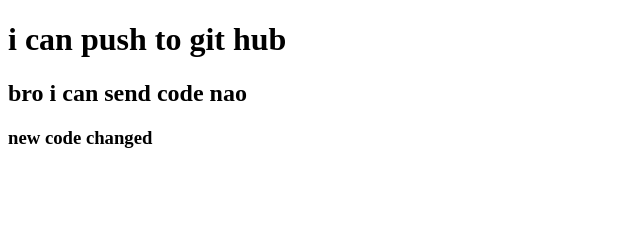
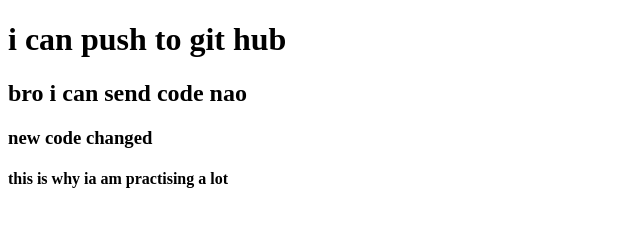
Before and after one commit to sajidmahmood21/my-thirdrepo, a plain HTML site: page index.html in a window 1280 px wide. Shown: the whole page, without its empty margins (0-640 px from the left). Drawn offline with Linux system fonts and the light colour scheme.

```diff
--- a/index.html
+++ b/index.html
@@ -10,6 +10,7 @@
       <h1>i  can push to  git hub</h1>
       <h2>bro i can send code nao </h2>
       <h3>new code changed</h3>
+      <h4>this is why ia am practising a lot</h4>
 
 </body>
 </html>
```
